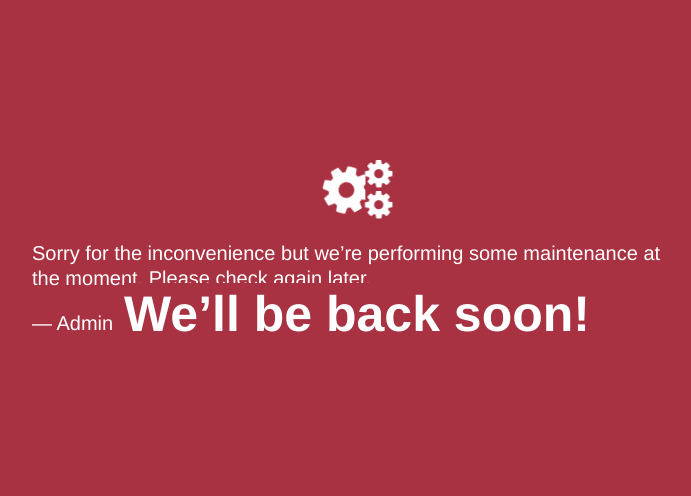
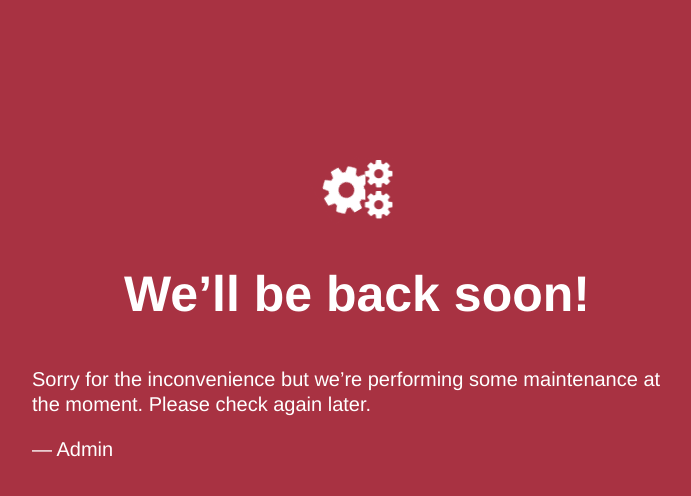
Before and after one commit to no-sync/www-site-maintenance, a plain HTML site: page 404.html in a window 1280 px wide. Shown: the whole page, without its empty margins (283-974 px from the left). Drawn offline with Linux system fonts and the light colour scheme.

Commit message:
Update 404.html

```diff
--- a/404.html
+++ b/404.html
@@ -17,7 +17,7 @@
   <style>
   * {background: #a83242}
   body { text-align: center; padding: 150px 0; background: #a83242 }
-  h1 { font-size: 50px; position: absolute; left: 50%; transform: translateX(-50%); }
+  h1 { font-size: 50px; text-align: center; }
   body { font: 20px Helvetica, sans-serif; line-height: 1.25; color: #fff; }
   article { display: block; text-align: left; width: 100%; max-width: 650px; margin: 0 auto; padding: 0 20px;}
   a { color: #fff; text-decoration: underline; }
```
